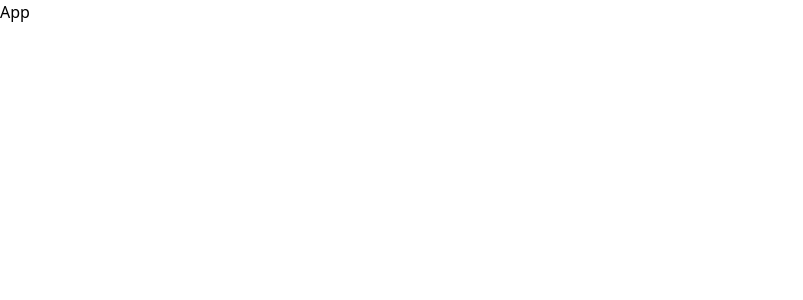
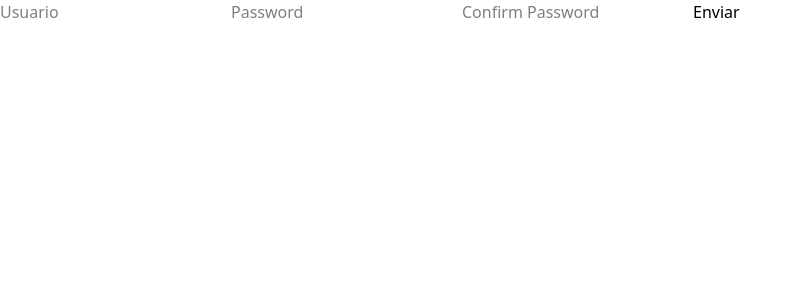
Before and after one commit to AxelQMora/web-d-react-avanzado, a React (Vite) app: page / in a window 1280 px wide. Shown: the top 300 px of the page, without its empty margins (0-803 px from the left). Built offline with nearby package versions, Linux system fonts and the light colour scheme.

Commit message:
componente Base 1

```diff
--- a/src/App.jsx
+++ b/src/App.jsx
@@ -1,8 +1,9 @@
+import { BasicForm } from './components/BasicForm'
+
 export const App = () => {
   return (
     <div>
-      App
-      <a href='https://google.com' />
+      <BasicForm />
     </div>
   )
 }
--- /dev/null
+++ b/src/components/BasicForm.jsx
@@ -0,0 +1,18 @@
+import { useForm } from 'react-hook-form'
+
+export const BasicForm = () => {
+  const { register, handleSubmit } = useForm()
+
+  const onSubmit = (data) => {
+    console.log(data)
+  }
+
+  return (
+    <form onSubmit={handleSubmit(onSubmit)}>
+      <input type='text' {...register('username')} placeholder='Usuario' />
+      <input type='password' {...register('password')} placeholder='Password' />
+      <input type='password' {...register('confirmPassword')} placeholder='Confirm Password' />
+      <button type='submit'>Enviar</button>
+    </form>
+  )
+}
```
